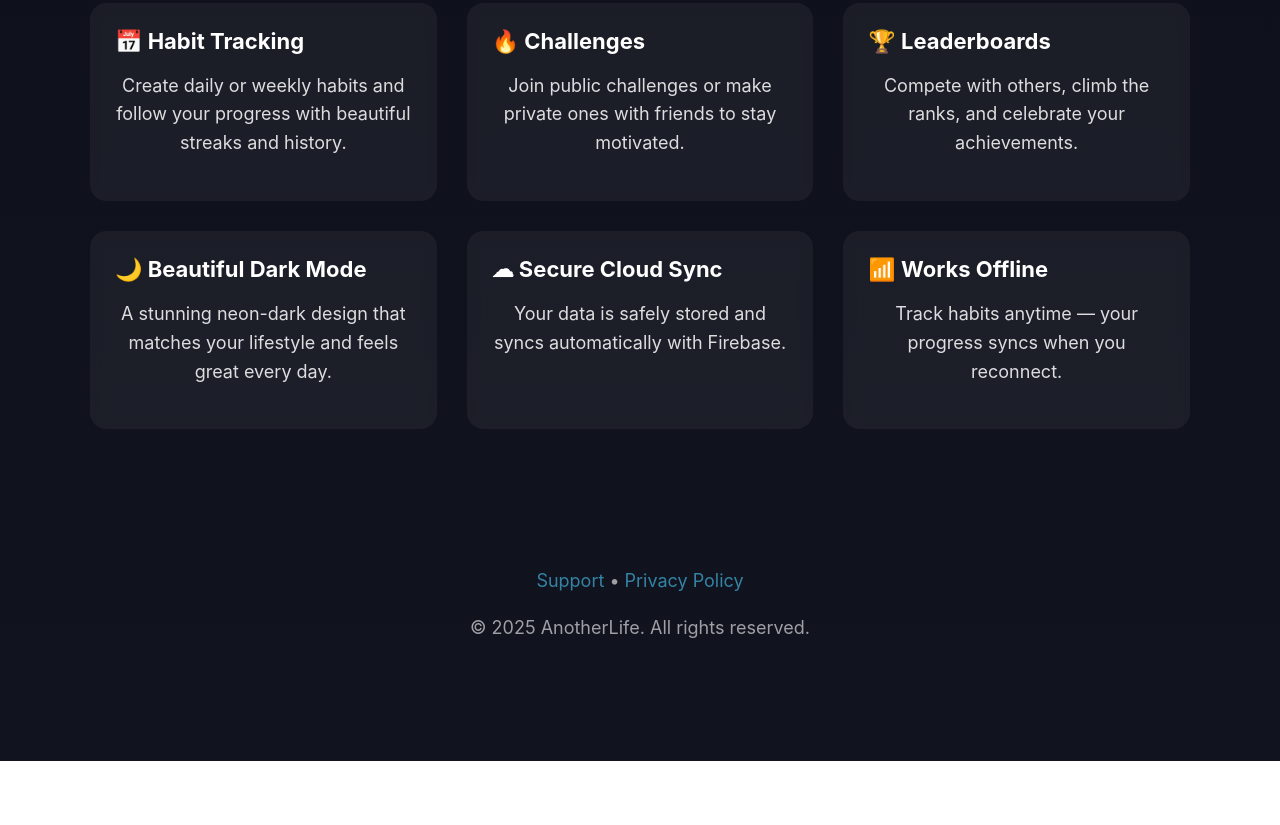
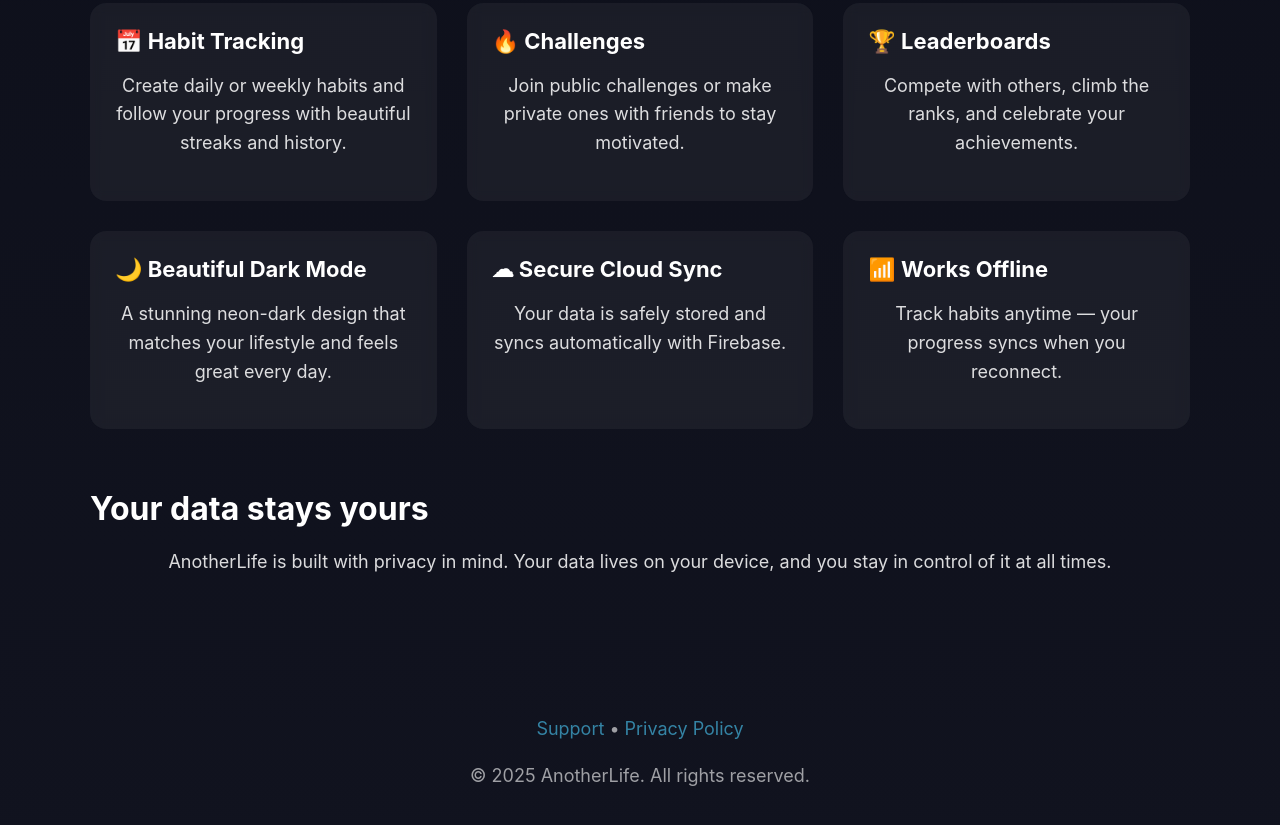
Before and after one commit to niyazovdaulet/anotherlife-landing, a plain HTML site: page index.html in a window 1280 px wide. Shown: the part 521-1346 px from the top of the page. Before the commit the page ends 1282 px from the top, so only its background shows below. Drawn offline with Linux system fonts and the light colour scheme.

Commit message:
Update index.html

```diff
--- a/index.html
+++ b/index.html
@@ -144,6 +144,13 @@
 
     </div>
 
+    <h2>Your data stays yours</h2>
+    <p>
+        AnotherLife is built with privacy in mind. Your data lives on your device,
+        and you stay in control of it at all times.
+    </p>
+
+
     <footer>
         <p><a href="https://niyazovdaulet.github.io/anotherlife-support">Support</a> •
            <a href="https://niyazovdaulet.github.io/anotherlife-privacy">Privacy Policy</a></p>
```
